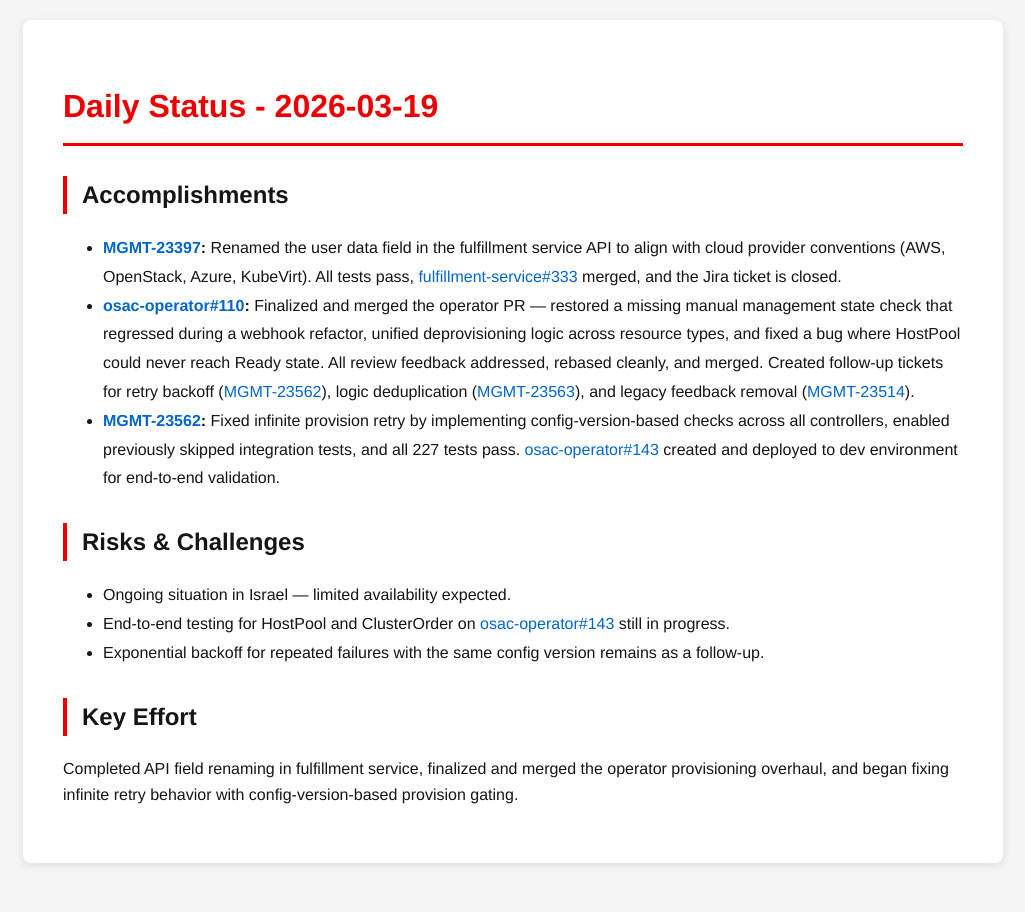
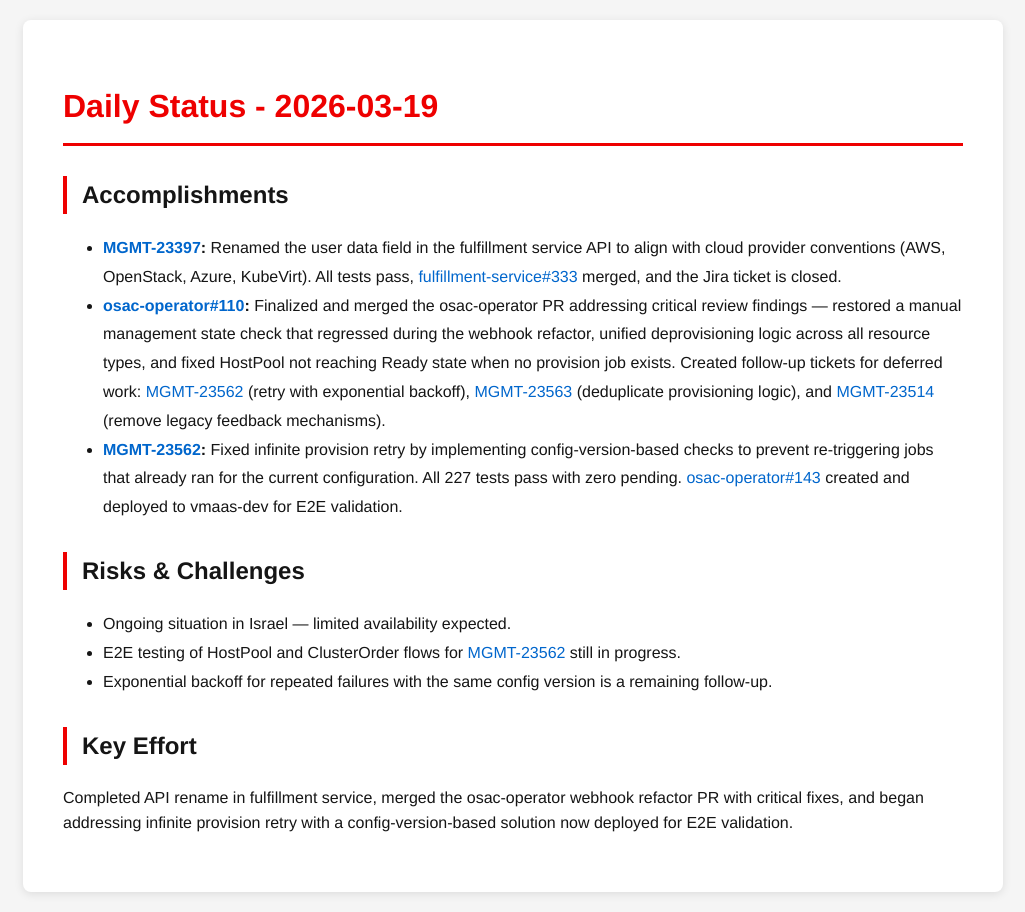
Before and after one commit to tzvatot/daily-status, a Jekyll site: the page built from 2026-03-19.md, in a window 1280 px wide. Shown: the whole page, without its empty margins (127-1152 px from the left). Built offline with Jekyll 4.4.1, drawn with Linux system fonts in a browser that asks for light colours.

Commit message:
Daily status update - 2026-03-19

```diff
--- a/2026-03-19.md
+++ b/2026-03-19.md
@@ -8,13 +8,13 @@ date: 2026-03-19
 
 ## Accomplishments
 - **[MGMT-23397](https://issues.redhat.com/browse/MGMT-23397):** Renamed the user data field in the fulfillment service API to align with cloud provider conventions (AWS, OpenStack, Azure, KubeVirt). All tests pass, [fulfillment-service#333](https://github.com/osac-project/fulfillment-service/pull/333) merged, and the Jira ticket is closed.
-- **[osac-operator#110](https://github.com/osac-project/osac-operator/pull/110):** Finalized and merged the operator PR — restored a missing manual management state check that regressed during a webhook refactor, unified deprovisioning logic across resource types, and fixed a bug where HostPool could never reach Ready state. All review feedback addressed, rebased cleanly, and merged. Created follow-up tickets for retry backoff ([MGMT-23562](https://issues.redhat.com/browse/MGMT-23562)), logic deduplication ([MGMT-23563](https://issues.redhat.com/browse/MGMT-23563)), and legacy feedback removal ([MGMT-23514](https://issues.redhat.com/browse/MGMT-23514)).
-- **[MGMT-23562](https://issues.redhat.com/browse/MGMT-23562):** Fixed infinite provision retry by implementing config-version-based checks across all controllers, enabled previously skipped integration tests, and all 227 tests pass. [osac-operator#143](https://github.com/osac-project/osac-operator/pull/143) created and deployed to dev environment for end-to-end validation.
+- **[osac-operator#110](https://github.com/osac-project/osac-operator/pull/110):** Finalized and merged the osac-operator PR addressing critical review findings — restored a manual management state check that regressed during the webhook refactor, unified deprovisioning logic across all resource types, and fixed HostPool not reaching Ready state when no provision job exists. Created follow-up tickets for deferred work: [MGMT-23562](https://issues.redhat.com/browse/MGMT-23562) (retry with exponential backoff), [MGMT-23563](https://issues.redhat.com/browse/MGMT-23563) (deduplicate provisioning logic), and [MGMT-23514](https://issues.redhat.com/browse/MGMT-23514) (remove legacy feedback mechanisms).
+- **[MGMT-23562](https://issues.redhat.com/browse/MGMT-23562):** Fixed infinite provision retry by implementing config-version-based checks to prevent re-triggering jobs that already ran for the current configuration. All 227 tests pass with zero pending. [osac-operator#143](https://github.com/osac-project/osac-operator/pull/143) created and deployed to vmaas-dev for E2E validation.
 
 ## Risks & Challenges
 - Ongoing situation in Israel — limited availability expected.
-- End-to-end testing for HostPool and ClusterOrder on [osac-operator#143](https://github.com/osac-project/osac-operator/pull/143) still in progress.
-- Exponential backoff for repeated failures with the same config version remains as a follow-up.
+- E2E testing of HostPool and ClusterOrder flows for [MGMT-23562](https://issues.redhat.com/browse/MGMT-23562) still in progress.
+- Exponential backoff for repeated failures with the same config version is a remaining follow-up.
 
 ## Key Effort
-Completed API field renaming in fulfillment service, finalized and merged the operator provisioning overhaul, and began fixing infinite retry behavior with config-version-based provision gating.
+Completed API rename in fulfillment service, merged the osac-operator webhook refactor PR with critical fixes, and began addressing infinite provision retry with a config-version-based solution now deployed for E2E validation.
```
